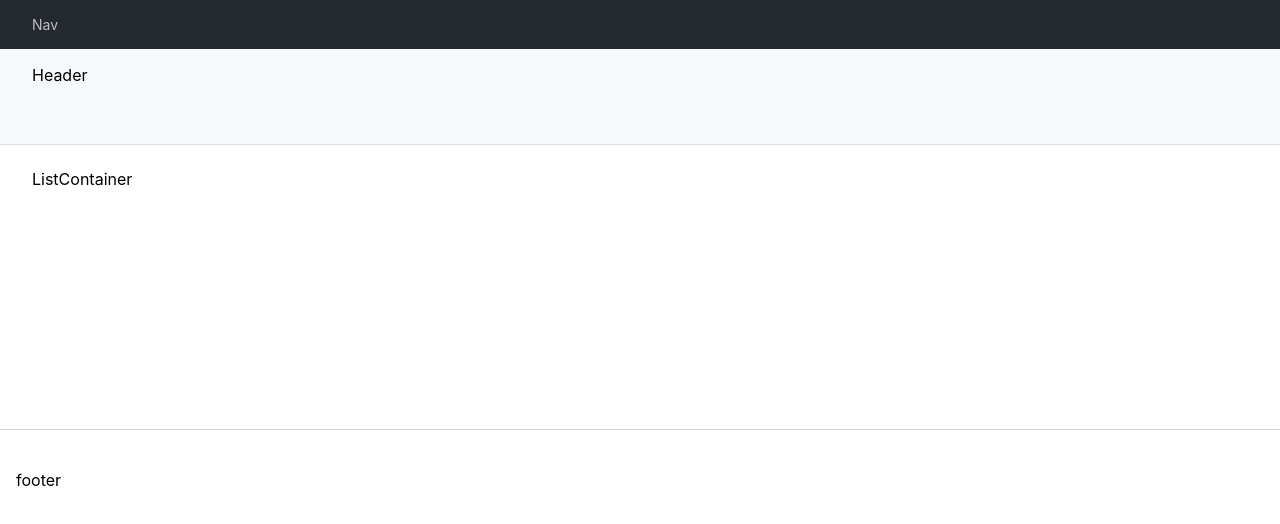
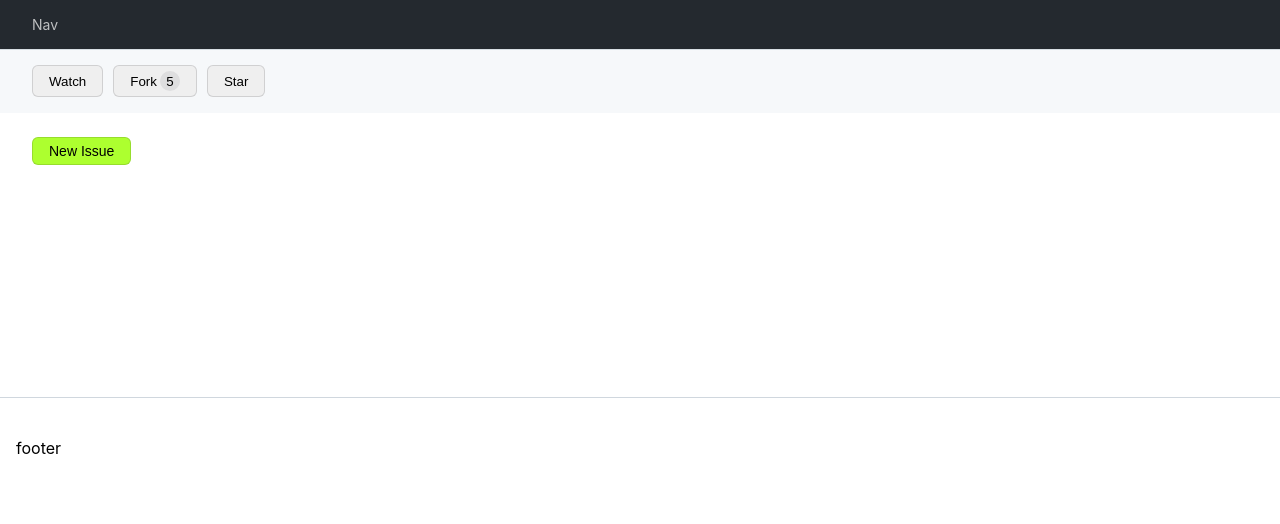
Before and after one commit to Yuni0221/Github-issue-page-w-react, a React (Create React App) app: page / in a window 1280 px wide. Shown: the top 524 px of the page. Built offline with nearby package versions, Linux system fonts and the light colour scheme.

Commit message:
new update

```diff
--- a/src/App.js
+++ b/src/App.js
@@ -1,18 +1,21 @@
 import styles from "./App.module.css";
+
+import Button from "./components/Button";
+import Header from "./Header";
 
 function App() {
   return (
     <>
       <div className={styles.nav}>Nav</div>
-      <div className={styles.header}>Header</div>
-      <div className={styles.listContainer}>ListContainer</div>
+      <Header />
+      <div className={styles.listContainer}>
+        <Button style={{ fontSize: "14px", backgroundColor: "GreenYellow" }}>
+          New Issue
+        </Button>
+      </div>
       <div className={styles.footer}>footer</div>
     </>
   );
 }
 
-function Button() {
-  return <button className={styles.button}>New Issue</button>;
-}
-
 export default App;
--- a/src/App.module.css
+++ b/src/App.module.css
@@ -11,12 +11,7 @@
   align-items: center;
 }
 
-.header {
-  padding: 16px 32px;
-  background-color: rgb(246, 248, 250);
-  height: 96px;
-  box-shadow: inset 0 -1px 0 hsla(210, 18%, 87%, 1);
-}
+
 
 .listContainer {
   padding: 0 32px;
@@ -29,9 +24,3 @@
   padding: 40px 16px 8px;
   border-top: 1px solid #d0d7de;
 }
-
-.button {
-  padding: 5px 16px;
-  border-radius: 6px;
-  border: 1px solid rgba(27, 331, 0.15);
-}
--- /dev/null
+++ b/src/Header.js
@@ -0,0 +1,40 @@
+import styles from "./Header.module.css";
+
+import Button from "./components/Button";
+import Space from "./components/Space";
+
+export default function Header() {
+  return (
+    <div className={styles.header}>
+      <Button
+        styles={{
+          fontSize: "14px",
+          backgroundColor: "transparent",
+          color: "black",
+        }}
+      >
+        Watch
+      </Button>
+      <Space />
+      <Button
+        styles={{
+          fontSize: "14px",
+          backgroundColor: "transparent",
+          color: "black",
+        }}
+      >
+        Fork <div className={styles.circle}>5</div>
+      </Button>
+      <Space />
+      <Button
+        styles={{
+          fontSize: "14px",
+          backgroundColor: "transparent",
+          color: "black",
+        }}
+      >
+        Star
+      </Button>
+    </div>
+  );
+}
--- /dev/null
+++ b/src/Header.module.css
@@ -0,0 +1,17 @@
+.header {
+  display: flex;
+  padding: 16px 32px;
+  background-color: rgb(246, 248, 250);
+  box-shadow: inset 0 1px 0 hsla(210, 18%, 87%, 1);
+}
+
+.circle {
+  width: 20px;
+  height: 20px;
+  border-radius: 50%;
+  background: rgba(27, 31, 36, 0.08);
+  align-items: center;
+  display: flex;
+  justify-content: center;
+  margin-left: 3px;
+}
--- /dev/null
+++ b/src/components/Button.js
@@ -0,0 +1,9 @@
+import styles from "./Button.module.css";
+
+export default function Button({ style, children }) {
+  return (
+    <button className={styles.button} style={style}>
+      {children}
+    </button>
+  );
+}
--- /dev/null
+++ b/src/components/Button.module.css
@@ -0,0 +1,7 @@
+.button {
+  display: flex;
+  padding: 5px 16px;
+  border-radius: 6px;
+  border: 1px solid rgba(27, 31, 36, 0.15);
+  align-items: center;
+}
--- /dev/null
+++ b/src/components/Space.js
@@ -0,0 +1,5 @@
+import styles from "./Space.module.css";
+
+export default function Space() {
+  return <div className={styles.space}></div>;
+}
--- /dev/null
+++ b/src/components/Space.module.css
@@ -0,0 +1,4 @@
+.space {
+  width: 10px;
+  height: 10px;
+}
```
Also changed, not shown: 2 other files (tests, documents, lock files or other folders).
